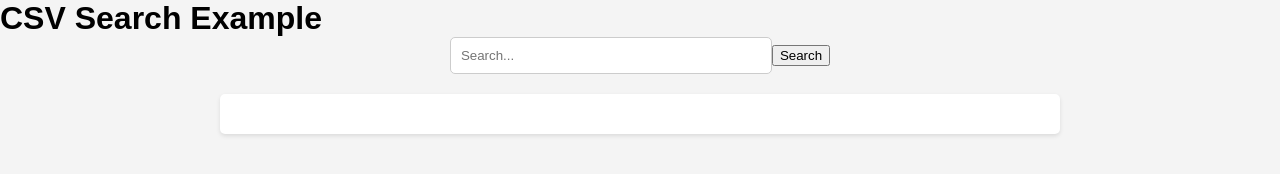
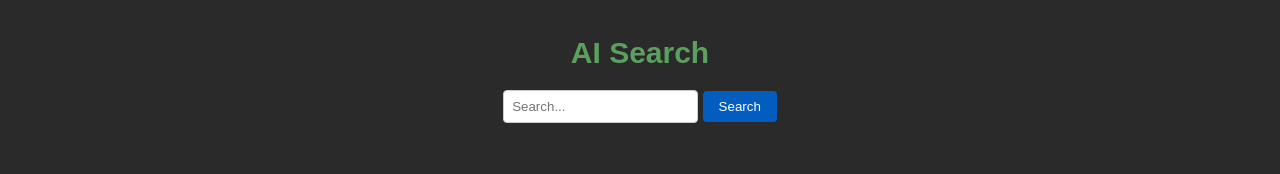
Before and after one commit to irfan165/CSV-search-engine, a plain HTML site: page index.html in a window 1280 px wide. Drawn offline with Linux system fonts and the light colour scheme.

Commit message:
Add files via upload

```diff
--- a/index.html
+++ b/index.html
@@ -1,11 +1,11 @@
 <!DOCTYPE html>
 <html>
 <head>
-  <title>CSV Search Example</title>
+  <title>AI Search</title>
   <link rel="stylesheet" type="text/css" href="styles.css">
 </head>
 <body>
-  <h1>CSV Search Example</h1>
+  <h1>AI Search</h1>
   <form id="search-form">
     <input type="text" id="search-input" placeholder="Search...">
     <button type="submit">Search</button>
--- a/script.js
+++ b/script.js
@@ -10,7 +10,7 @@ document.addEventListener('DOMContentLoaded', () => {
     });
 
     function searchInCSV(term) {
-      fetch('/data.csv')
+      fetch('Mental health Depression disorder Data.csv')
         .then(response => response.text())
         .then(data => {
           const rows = data.split('\n');
--- a/styles.css
+++ b/styles.css
@@ -1,77 +1,42 @@
-/* styles.css */
-
-/* Reset default margin and padding */
-body, h1, form {
+body {
+  font-family: Arial, sans-serif;
+  text-align: center;
+  color: #ccc;
   margin: 0;
   padding: 0;
+  background-color: #2a2a2a;
 }
 
-  /* Set a background color for the page */
-  body {
-    background-color: #f4f4f4;
-    font-family: Arial, sans-serif;
+h1 {
+  font-size: 30px;
+  margin-top: 36px;
+  color: #5ba05e;
 }
 
-  /* Center the content vertically and horizontally */
-  .container {
-    display: flex;
-    flex-direction: column;
-    align-items: center;
-    justify-content: center;
-    height: 100vh;
-  }
-
-  /* Style the search form */
 #search-form {
-    display: flex;
-    align-items: center;
-    justify-content: center;
-    margin-bottom: 20px;
+  margin-top: 20px;
 }
 
 #search-input {
-    padding: 10px;
-    width: 300px;
+  padding: 8px;
   border: 1px solid #ccc;
-    border-radius: 5px;
-    outline: none;
+  border-radius: 4px;
 }
 
 #search-input:focus {
-    border-color: #007bff;
+  outline: none;
+  border-color: #002a4c;
 }
 
-  #results {
-    width: 80%;
-    max-width: 800px;
-    margin: 0 auto;
-    background-color: #fff;
-    border-radius: 5px;
-    box-shadow: 0px 2px 4px rgba(0, 0, 0, 0.1);
-    padding: 20px;
+button {
+  padding: 8px 16px;
+  background-color: #035dbe;
+  color: #fff;
+  border: none;
+  border-radius: 4px;
+  cursor: pointer;
 }
 
-  table {
-    width: 100%;
-    border-collapse: collapse;
-    margin-top: 10px;
+button:hover {
+  background-color: #0056b3;
 }
-
-  table, th, td {
-    border: 1px solid #ddd;
-  }
-
-  th, td {
-    padding: 8px;
-    text-align: left;
-  }
-
-  th {
-    background-color: #f2f2f2;
-  }
-
-  p.no-results {
-    text-align: center;
-    font-style: italic;
-    color: #888;
-  }
```
Also changed, not shown: 1 other file. Lines whose indentation alone changed are shown as unchanged.
